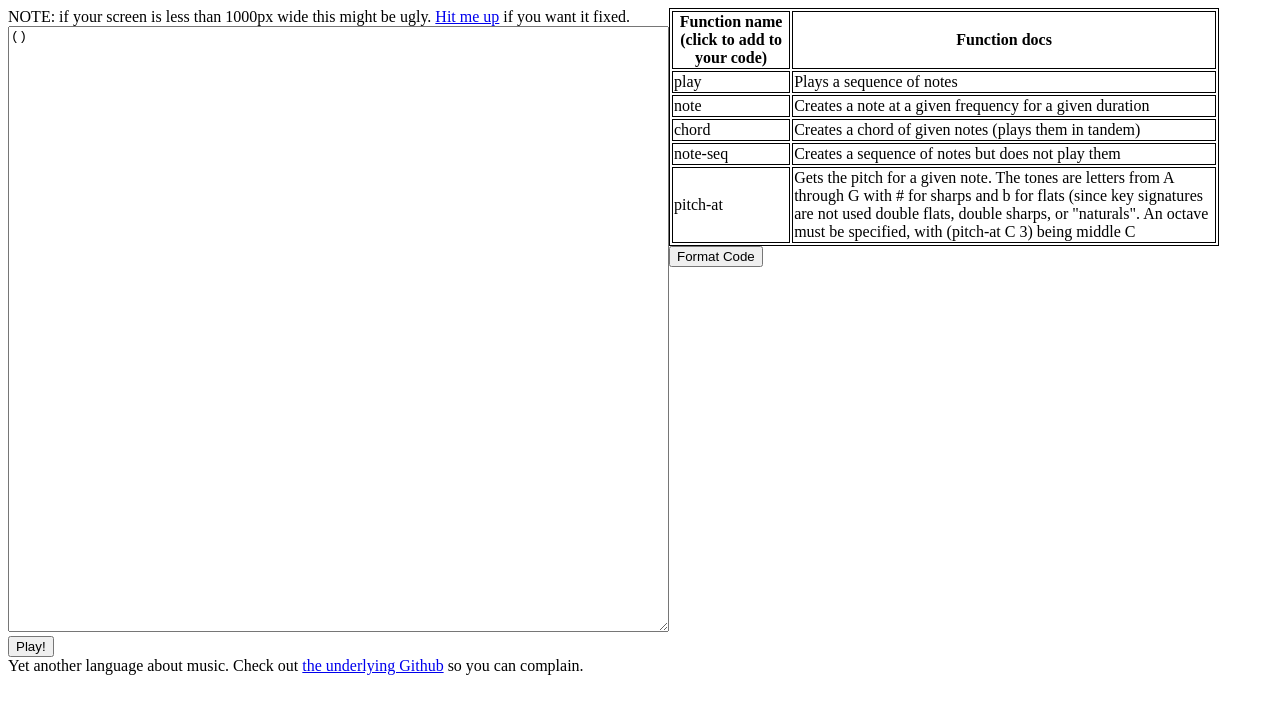
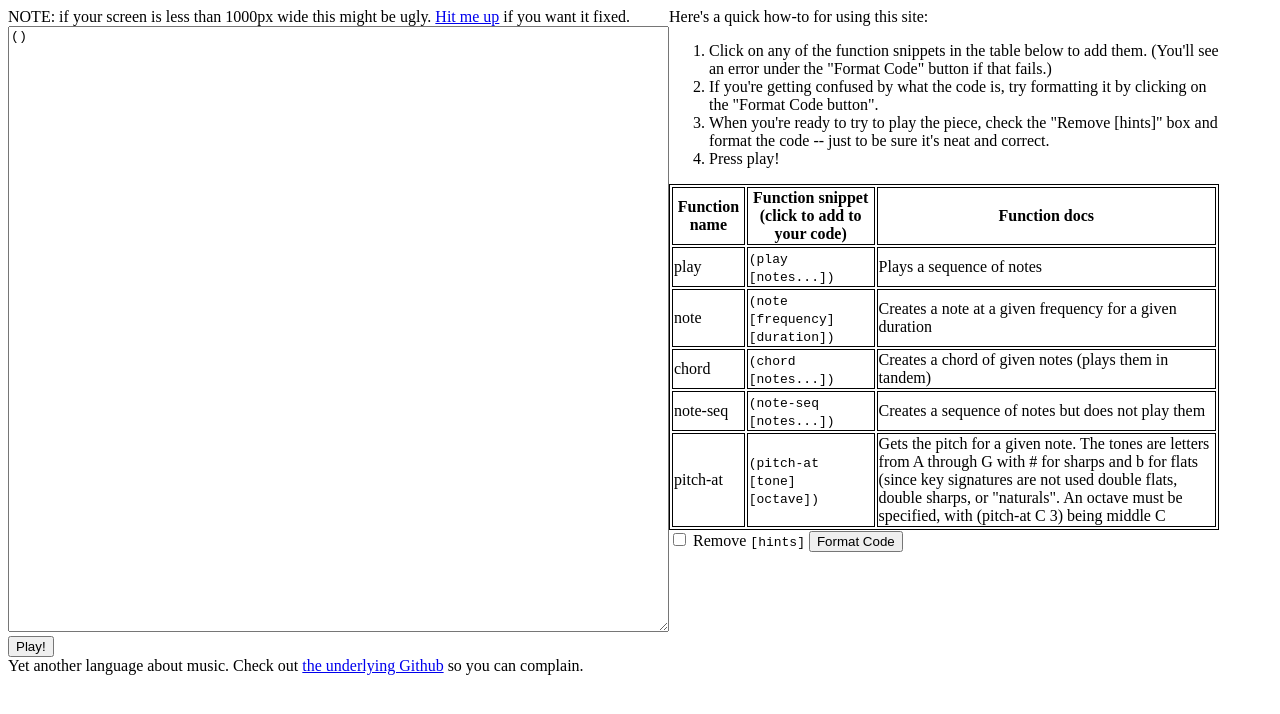
Before and after one commit to hemangandhi/music-lang-js, a plain HTML site: page index.html in a window 1280 px wide. Both pictures are taken after a click on the button "Format Code". Drawn offline with Linux system fonts and the light colour scheme.

Commit message:
Better docs and how-to, formatter can remove hints if asked to

```diff
--- a/index.html
+++ b/index.html
@@ -42,8 +42,17 @@
     </div>
 
     <div id="docs">
+      <div>Here's a quick how-to for using this site:</div>
+      <ol>
+	<li>Click on any of the function snippets in the table below to add them. (You'll see an error under the "Format Code" button if that fails.)</li>
+	<li>If you're getting confused by what the code is, try formatting it by clicking on the "Format Code button".</li>
+	<li>When you're ready to try to play the piece, check the "Remove [hints]" box and format the code -- just to be sure it's neat and correct.</li>
+	<li>Press play!</li>
+      </ol>
       <table id="docs-container"></table>
-      <button onclick="formatCode('src-txt-area', 'snippets-errors')">Format Code</button>
+      <input type="checkbox" id="format-rm-hints"></input>
+      <label for="format-rm-hints">Remove <code>[hints]</code></label>
+      <button onclick="formatCode('src-txt-area', 'snippets-errors', 'format-rm-hints')">Format Code</button>
       <div id="snippets-errors"></div>
       <script>
 	makeDocsTable("docs-container", "src-txt-area", "snippets-errors");
--- a/index.js
+++ b/index.js
@@ -245,11 +245,14 @@ function makeDocsTable(table_id, txt_box_id, err_id) {
     // title
     let header = document.createElement("tr");
     let col1 = document.createElement("th");
-    col1.appendChild(document.createTextNode("Function name (click to add to your code)"));
+    col1.appendChild(document.createTextNode("Function name"));
     header.appendChild(col1);
     let col2 = document.createElement("th");
-    col2.appendChild(document.createTextNode("Function docs"));
+    col2.appendChild(document.createTextNode("Function snippet (click to add to your code)"));
     header.appendChild(col2);
+    let col3 = document.createElement("th");
+    col3.appendChild(document.createTextNode("Function docs"));
+    header.appendChild(col3);
     table.appendChild(header);
 
     // each row
@@ -257,8 +260,12 @@ function makeDocsTable(table_id, txt_box_id, err_id) {
 	let global = global_variables[global_var];
         if (!global.docs) return;
 	let row = document.createElement("tr");
+	let fn_name = document.createElement("td");
+	fn_name.appendChild(document.createTextNode(global_var));
 	let fn = document.createElement("td");
-	fn.appendChild(document.createTextNode(global_var));
+	let fn_snip = document.createElement("code");
+	fn_snip.appendChild(document.createTextNode(global.snippet));
+	fn.appendChild(fn_snip);
 	fn.classList.add("func-name");
 	if (global.snippet) {
 	    fn.addEventListener("click", function(event) {
@@ -274,7 +281,6 @@ function makeDocsTable(table_id, txt_box_id, err_id) {
 		let found_snippet = global.snippets_targets.map(function(snippet) {
 		    return [snippet, text.indexOf("[" + snippet + "]")];
 		}).filter(function(i) { return i[1] >= 0; });
-		console.log(found_snippet);
 		if (found_snippet.length > 0) {
 		    let snippet = found_snippet[0][0];
 		    document.getElementById(txt_box_id).value = text.replace("[" + snippet + "]", global.snippet);
@@ -295,6 +301,7 @@ function makeDocsTable(table_id, txt_box_id, err_id) {
         //add that row to the table
 	let docs = document.createElement("td");
 	docs.appendChild(document.createTextNode(global.docs));
+	row.appendChild(fn_name);
 	row.appendChild(fn);
 	row.appendChild(docs);
 	table.appendChild(row);
@@ -303,12 +310,25 @@ function makeDocsTable(table_id, txt_box_id, err_id) {
 
 // Implements "emacs style lisp indentation".
 // See https://wiki.c2.com/?LispIndentation for more.
-function formatCode(textarea_id, err_id) {
+function formatCode(textarea_id, err_id, rm_hints_checkbox_id) {
+    let rm_hints = document.getElementById(rm_hints_checkbox_id).checked;
+    let found_hints_warnings = [];
+    function checkHint(hint) {
+	if (rm_hints && hint.startsWith('[') && hint.endsWith('...]')) {
+	    return "";
+	}
+        if (rm_hints && hint.startsWith('[') && hint.endsWith(']')) {
+            found_hints_warnings.push(hint);
+	}
+        return hint;
+    }
+
     function indentTreeLevel(level, indentation) {
 	let res = "";
 	for(let i = 0; i < indentation; i++) { res += " "; }
 	if (!Array.isArray(level)) {
-	    return res + level;
+	    let checked = checkHint(level);
+	    return (checked === "")? checked : res + checked;
 	} else if (level.some(function(x) { return Array.isArray(x);})) {
 	    if (Array.isArray(level[0])) {
 		res += "(" + indentTreeLevel(level[0], indentation) + ")\n";
@@ -320,7 +340,9 @@ function formatCode(textarea_id, err_id) {
 	    }).join("\n");
 	    return res + ")";
 	} else {
-	    return res + "(" + level.join(" ") + ")";
+	    return res + "(" + level.map(checkHint)
+		.filter(function(c) { return c !== ""; })
+		.join(" ") + ")";
 	}
     }
 
@@ -335,4 +357,7 @@ function formatCode(textarea_id, err_id) {
     let parsed = parsed_and_err[0];
     let formatted = indentTreeLevel(parsed, 0);
     document.getElementById(textarea_id).value = formatted;
+    if (rm_hints && found_hints_warnings.length > 0) {
+	document.getElementById(err_id).innerText = "Found unresolved hints: " + found_hints_warnings.join(", ");
+    }
 }
```
